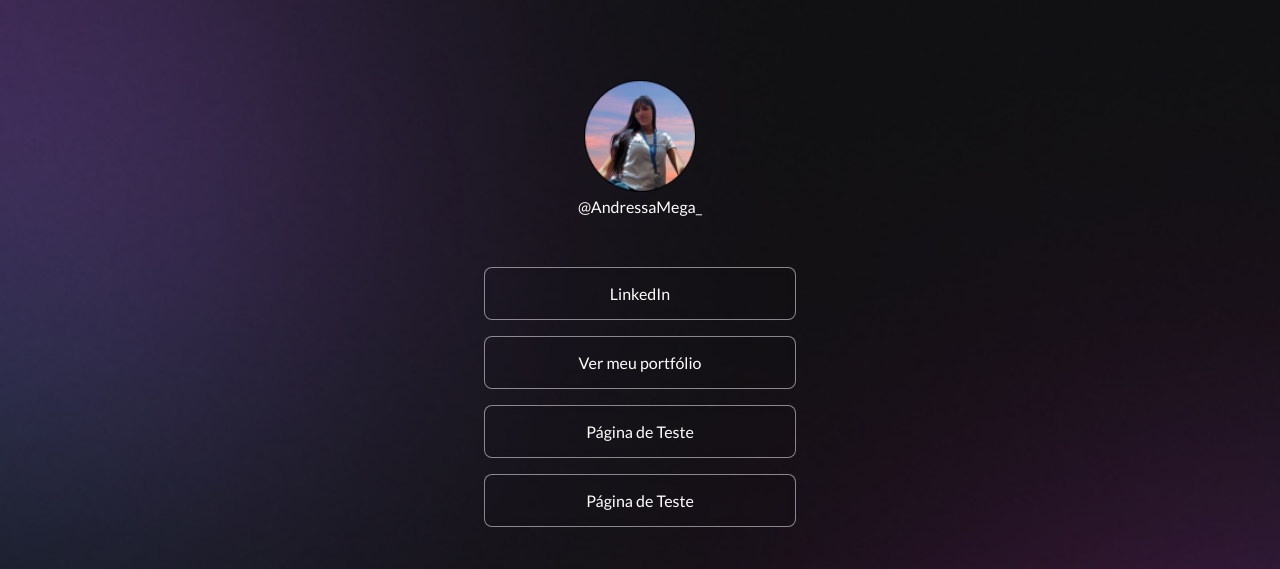
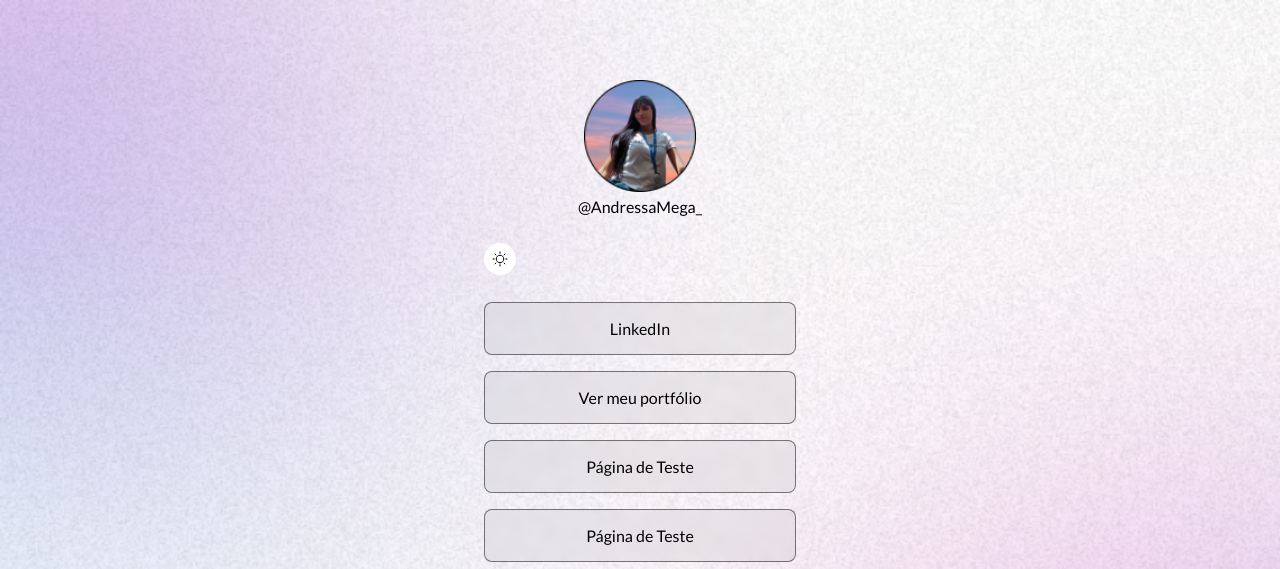
Before and after one commit to Andressa-Mega/AgregadorDeLinks, a plain HTML site: page index.html in a window 1280 px wide. Shown: the top 569 px of the page. Drawn offline with nearby package versions, Linux system fonts and the light colour scheme.

Commit message:
criando switch

```diff
--- a/index.html
+++ b/index.html
@@ -1,5 +1,5 @@
 <!DOCTYPE html>
-<html lang="pt-br" class="">
+<html lang="pt-br" class="light">
 <head>
   <link rel="preconnect" href="https://fonts.googleapis.com">
   <link rel="preconnect" href="https://fonts.gstatic.com" crossorigin>
@@ -16,6 +16,14 @@
       <img src="./assets/Ellipse 1.png" alt="Foto de Andressa Mega usando camisa branca e fundo claro e colorido.">
       <p>@AndressaMega_</p>
     </div>
+
+    <div id="switch">
+      <button>
+      </button>
+      <span>
+      </span>
+    </div>
+
     <ul>
       <li>
         <a href="https://www.linkedin.com/in/laryssa-andressa-mega-cruz-121698220/"
--- a/style.css
+++ b/style.css
@@ -10,6 +10,8 @@
   --stroke-color: rgba(255, 255, 255, 0.5);
   --surface-color:rgba(0, 0, 0, 0.02);
   --surface-color-hover: rgba(228, 15, 182, 0.377);
+  --highlight-color: rgba(255, 255, 255, 0.2);
+  --switch-bg-url: url(./assets/moon-stars.svg)
 }
 
 .light{
@@ -18,6 +20,8 @@
   --stroke-color: rgba(0, 0, 0, 0.5);
   --surface-color: rgba(0, 0, 0, 0.05);
   --surface-color-hover: rgba(228, 15, 182, 0.144);
+  --highlight-color: rgba(0, 0, 0, 0.1);
+  --switch-bg-url: url(./assets/sun.svg)
 }
 
 body {
@@ -54,6 +58,17 @@ body * {
   font-weight: 500;
   line-height: 24px;
 }
+
+/* switch */
+
+#switch button{
+  width: 32px;
+  height: 32px;
+  border: 0;
+  border-radius: 50%;
+  background: var(--switch-bg-url) white no-repeat center;
+}
+
 
 /* links*/
 
@@ -112,7 +127,7 @@ ul li a:hover {
 }
 
 #social-links a:hover {
-  background: rgba(255, 255, 255, 0.2);
+  background: var(--highlight-color)
 }
 
 footer{
```
